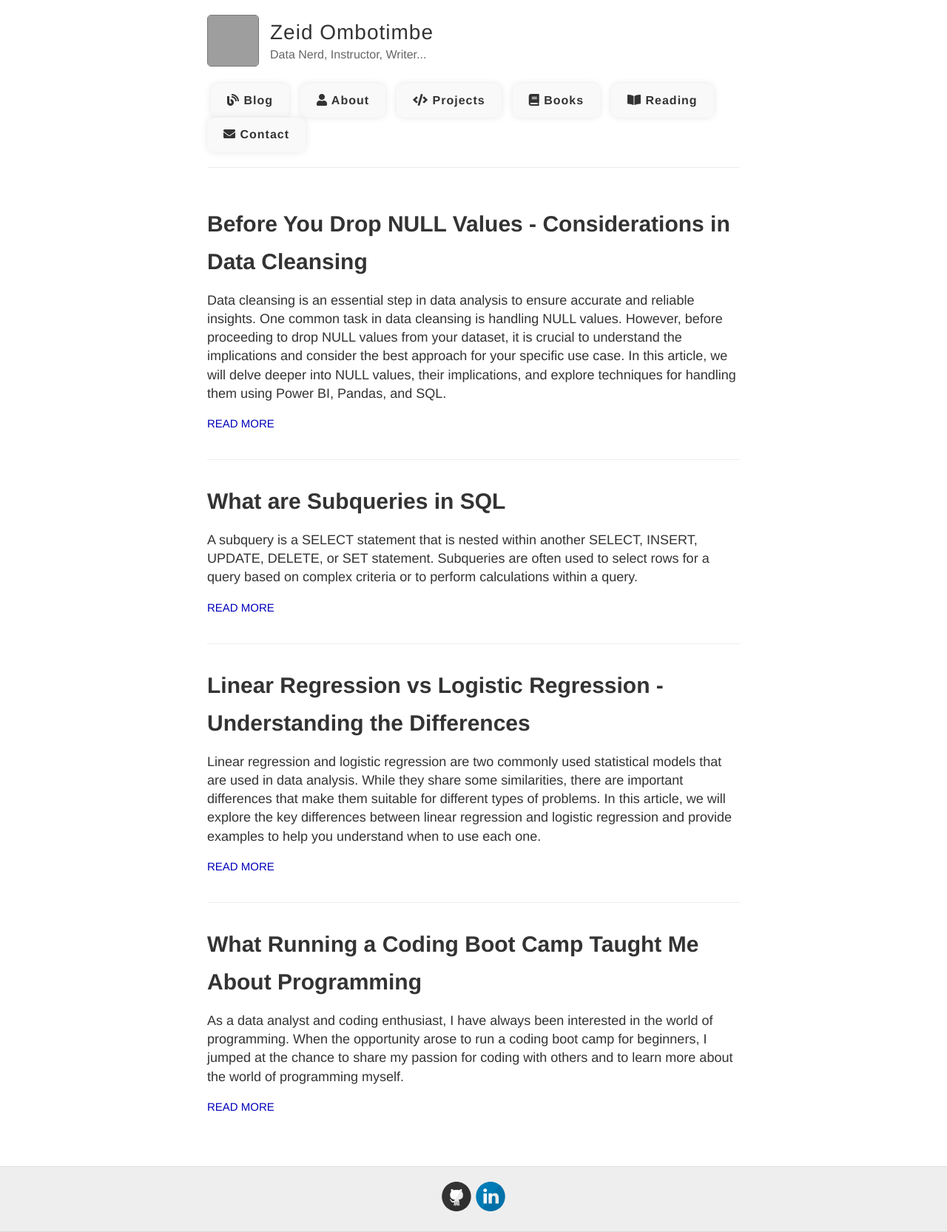
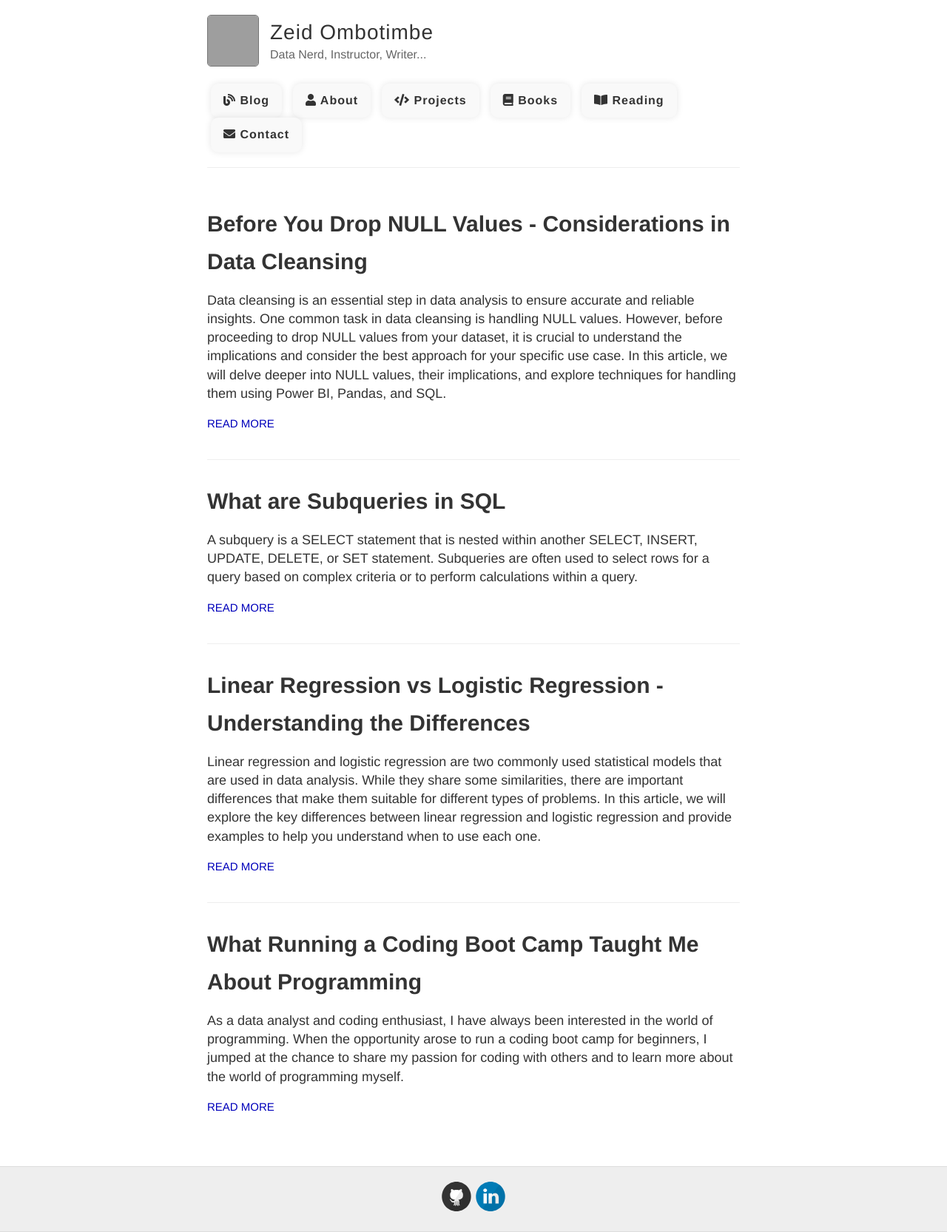
Before and after one commit to obtbe/zeidombo.github.io, a Jekyll site: the page built from index.md, in a window 1280 px wide. Shown: the whole page at 74% size. Built offline with Jekyll 4.4.1, drawn with Linux system fonts in a browser that asks for light colours; grey boxes are pictures that could not be loaded.

Commit message:
Boxes reduced

```diff
--- a/_layouts/default.html
+++ b/_layouts/default.html
@@ -20,7 +20,7 @@
     .nav-section {
       font-size: 16px;
       font-weight: bold;
-      padding: 10px 20px; /* Adjusted padding */
+      padding: 10px 15px; /* Adjusted padding */
       text-decoration: none;
       color: #333;
       background-color: #f9f9f9;
@@ -34,7 +34,7 @@
 
     /* Adjusted styling for the Contact section */
     .nav-section.contact {
-      margin-left: auto; /* Push Contact to the right */
+      margin-left: 5px; /* Adjusted margin */
     }
 
     .nav-section:hover {
```
